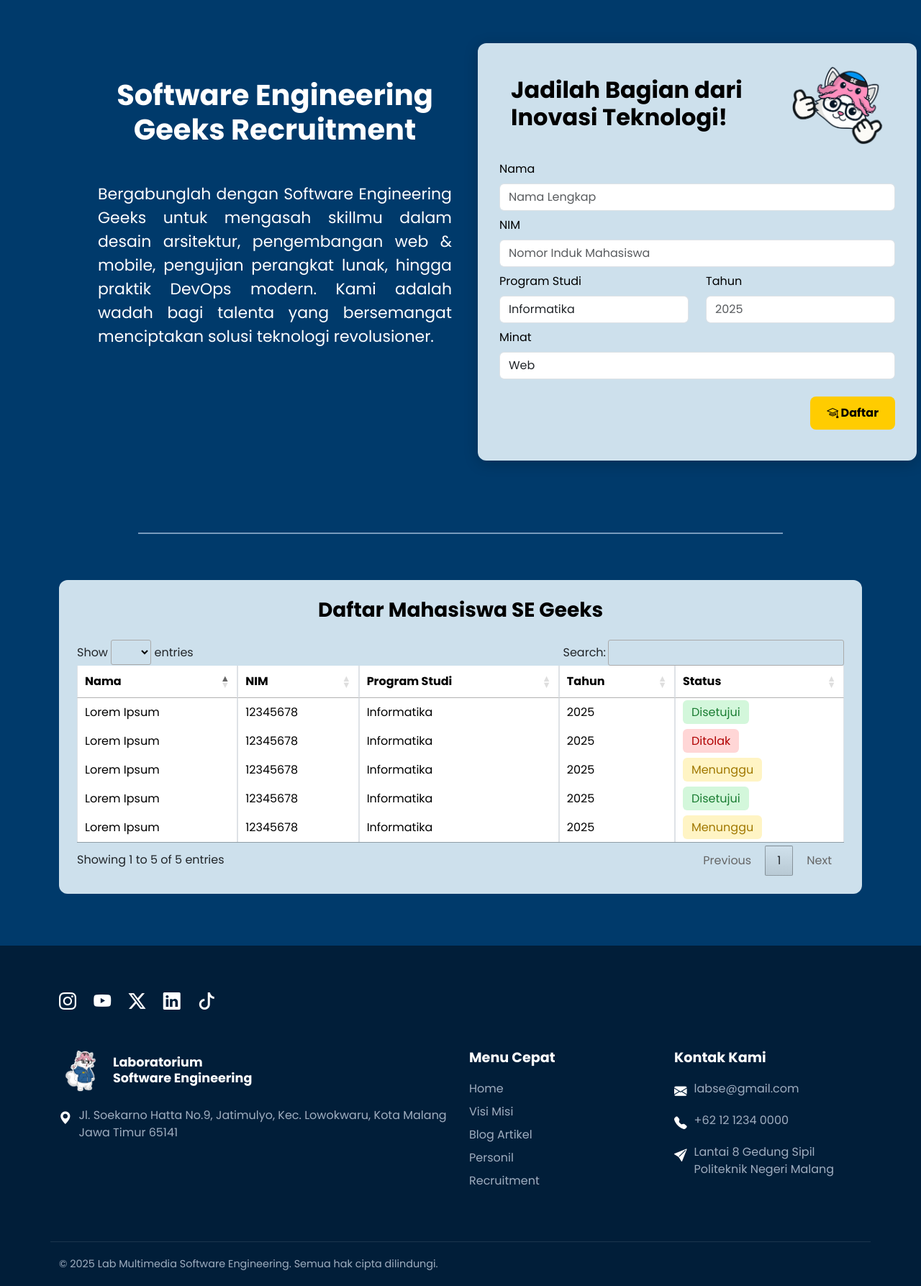
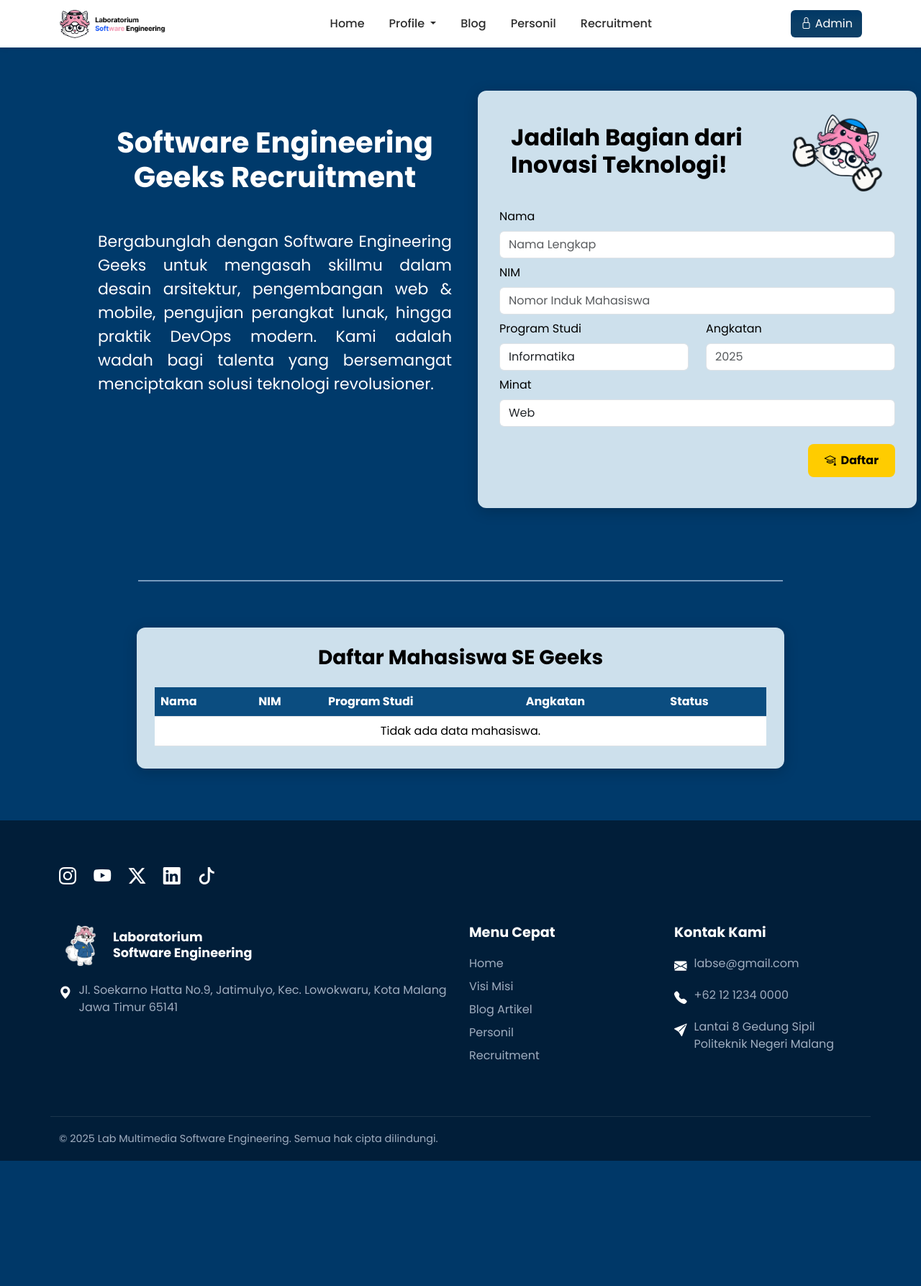
Before and after one commit to Adhityayusuf/PBL_SE, a PHP site: page /recruitment.php in a window 1280 px wide. Shown: the whole page at 72% size. After the commit the page ends 1613 px from the top, so only its background shows below. Run offline with PHP 8.4, Linux system fonts and the light colour scheme; some libraries are stand-ins or nearby versions.

Commit message:
WASSALAMUALAIKUM

```diff
--- a/Views/recruitment.php
+++ b/Views/recruitment.php
@@ -68,31 +68,46 @@ $customCSS = "
         border-bottom: 2px solid #789abd;
     }
 
+    /* STYLE KUSTOM TABEL YANG DIMINTA USER */
     .table-wrapper {
-        background: #CDE0EC;
+        background: #CDE0EC; /* Background Card */
         padding: 25px;
         border-radius: 12px;
+        box-shadow: 0 4px 20px rgba(0,0,0,0.2); /* Tambahan shadow agar mirip form-card */
     }
 
-    thead {
-        background: #0b4d80;
+    .table-wrapper thead {
+        background: #0b4d80; /* Header Biru Tua */
         color: white;
     }
 
-    .ps-6 { padding-left: 6rem !important;}
+    /* Override warna header DataTables agar konsisten dengan style thead kustom */
+    .table-wrapper thead th {
+        background: #0b4d80 !important;
+        color: white !important;
+    }
 
+    /* Badge Kustom Dibuat Ulang (walau lebih baik pakai bg-* Bootstrap) */
     .badge-disetujui { background:#d3f7db;color:#1a7d32;padding:5px 12px;border-radius:6px; }
     .badge-ditolak { background:#ffd6d6;color:#b10000;padding:5px 12px;border-radius:6px; }
     .badge-menunggu { background:#fff4c4;color:#a17800;padding:5px 12px;border-radius:6px; }
+
+    .ps-6 { padding-left: 6rem !important;}
+
+    /* FIX FOR DATATABLES BORDER in custom wrapper*/
+    .table-wrapper .dataTables_wrapper .row {
+        margin-left: 0;
+        margin-right: 0;
+    }
 ";
 
 require_once __DIR__ . "/layout/header.php";
+include_once __DIR__ . "/layout/navbar.php";
 ?>
 
 <div class="container-fluid header-section">
     <div class="row align-items-start">
 
-        <!-- LEFT TEXT -->
         <div class="col-md-6 pt-5 ps-5">
             <h1 class="fw-bold mb-3 text-center ft-custom">
                 Software Engineering <br> Geeks Recruitment
@@ -106,48 +121,45 @@ require_once __DIR__ . "/layout/header.php";
 
         </div>
 
-        <!-- FORM -->
         <div class="col-md-4 ps-4">
             <div class="form-card">
                 <img src="assets/sip.png" alt="Mascot">
 
                 <h4 class="fw-bold mb-3 ps-3 pt-3 fs-2">Jadilah Bagian dari<br>Inovasi Teknologi!</h4>
 
-                <form>
+                <form action="index.php?action=recruitmentAdd" method="POST">
                     <br>
                     <label class="form-label">Nama</label>
-                    <input type="text" class="form-control mb-2" placeholder="Nama Lengkap">
+                    <input type="text" name="nama" class="form-control mb-2" placeholder="Nama Lengkap">
 
                     <label class="form-label">NIM</label>
-                    <input type="text" class="form-control mb-2" placeholder="Nomor Induk Mahasiswa">
+                    <input type="text" name="nim" class="form-control mb-2" placeholder="Nomor Induk Mahasiswa">
 
                     <div class="row">
                         <div class="col">
                             <label class="form-label">Program Studi</label>
-                            <select class="form-control mb-2">
-                                <option>Informatika</option>
-                                <option>Sistem Informasi</option>
-                                <option>Manajemen Informatika</option>
-                                <option>DKV</option>
-                                <option>Teknik Komputer</option>
+                            <select name="prodi" class="form-control mb-2">
+                                <option value="1">Informatika</option>
+                                <option value="2">Sistem Informasi</option>
+                                <option value="3">Manajemen Informatika</option>
                             </select>
                         </div>
 
                         <div class="col">
-                            <label class="form-label">Tahun</label>
-                            <input type="number" class="form-control mb-2" placeholder="2025">
+                            <label class="form-label">Angkatan</label>
+                            <input type="number" name="angkatan" class="form-control mb-2" placeholder="2025">
                         </div>
                     </div>
 
                     <label class="form-label">Minat</label>
-                    <select class="form-control mb-4">
+                    <select name="minat" class="form-control mb-4">
                         <option>Web</option>
                         <option>Mobile</option>
                         <option>QA</option>
                         <option>DevOps</option>
                     </select>
 
-                    <button class="btn btn-daftar icon-bold"><i class="bi bi-mortarboard"></i>  Daftar</button>
+                    <button class="btn btn-daftar icon-bold" name="submit"><i class="bi bi-mortarboard"></i>  Daftar</button>
                 </form>
 
             </div>
@@ -155,49 +167,83 @@ require_once __DIR__ . "/layout/header.php";
     </div>
 </div>
 
-<!-- Divider -->
 <div class="divider"></div>
 
-<!-- TABLE SECTION (SAMA SEPERTI SEBELUMNYA) -->
+<div class="container py-4 mb-5">
 
-<div class="container py-4 mb-5">
-    <!-- <h3 class="text-center text-white mb-4 fw-bold">Daftar Mahasiswa SE Geeks</h3> -->
+    <div class="table-wrapper mx-auto" style="max-width: 900px;">
+        <h3 class="text-center text-black mb-4 fw-bold">Daftar Mahasiswa SE Geeks</h3>
 
-    <div class="table-wrapper mx-auto">
-        <h3 class="text-center text-black mb-4 fw-bold">Daftar Mahasiswa SE Geeks</h3>
-        <table id="tabelMahasiswa" class="table table-bordered align-middle">
+        <table id="tabelMahasiswa" class="table table-striped table-hover align-middle">
             <thead>
-                <tr>
-                    <th>Nama</th>
+                <tr> <th>Nama</th>
                     <th>NIM</th>
                     <th>Program Studi</th>
-                    <th>Tahun</th>
+                    <th>Angkatan</th>
                     <th>Status</th>
                 </tr>
             </thead>
             <tbody>
-                <tr><td>Lorem Ipsum</td><td>12345678</td><td>Informatika</td><td>2025</td><td><span class='badge-disetujui'>Disetujui</span></td></tr>
-                <tr><td>Lorem Ipsum</td><td>12345678</td><td>Informatika</td><td>2025</td><td><span class='badge-ditolak'>Ditolak</span></td></tr>
-                <tr><td>Lorem Ipsum</td><td>12345678</td><td>Informatika</td><td>2025</td><td><span class='badge-menunggu'>Menunggu</span></td></tr>
-                <tr><td>Lorem Ipsum</td><td>12345678</td><td>Informatika</td><td>2025</td><td><span class='badge-disetujui'>Disetujui</span></td></tr>
-                <tr><td>Lorem Ipsum</td><td>12345678</td><td>Informatika</td><td>2025</td><td><span class='badge-menunggu'>Menunggu</span></td></tr>
+                <?php
+                if (!empty($recruitmentList)) {
+                    foreach($recruitmentList as $mhs){
+                ?>
+                        <tr>
+                            <td><?= htmlspecialchars($mhs['nama']); ?></td>
+                            <td><?= htmlspecialchars($mhs['nim']); ?></td>
+                            <td><?= htmlspecialchars($mhs['prodi']); ?></td>
+                            <td><?= htmlspecialchars($mhs['angkatan']); ?></td>
+                            <td>
+                                <?php if($mhs['status'] == 'menunggu'){ ?>
+                                    <span class="badge badge-menunggu">Menunggu</span>
+                                <?php } elseif($mhs['status'] == 'setuju'){ ?>
+                                    <span class="badge badge-disetujui">Disetujui</span>
+                                <?php } else{ ?>
+                                    <span class="badge badge-ditolak">Ditolak</span>
+                                <?php } ?>
+                            </td>
+                        </tr>
+                <?php
+                    }
+                } else {
+                    // Pastikan ada pesan jika data kosong
+                    echo '<tr><td colspan="5" class="text-center">Tidak ada data mahasiswa.</td></tr>';
+                }
+                ?>
             </tbody>
         </table>
     </div>
 </div>
 
-<!-- SCRIPTS -->
 <script src="https://code.jquery.com/jquery-3.7.1.min.js"></script>
 <script src="https://cdn.jsdelivr.net/npm/bootstrap@5.3.2/dist/js/bootstrap.bundle.min.js"></script>
-<link rel="stylesheet" href="https://cdn.datatables.net/1.13.6/css/jquery.dataTables.min.css">
+
+<link rel="stylesheet" href="https://cdn.datatables.net/1.13.6/css/dataTables.bootstrap5.min.css">
 <script src="https://cdn.datatables.net/1.13.6/js/jquery.dataTables.min.js"></script>
+<script src="https://cdn.datatables.net/1.13.6/js/dataTables.bootstrap5.min.js"></script>
+
 
 <script>
 $(document).ready(function () {
     $("#tabelMahasiswa").DataTable({
         searching: true,
         ordering: true,
-        pageLength: 5
+        pageLength: 10,
+        lengthMenu: [10, 20, 30, 50],
+
+        // DOM configuration untuk layout Bootstrap
+        dom: '<"row"<"col-sm-12 col-md-6"l><"col-sm-12 col-md-6"f>>rt<"row"<"col-sm-12 col-md-5"i><"col-sm-12 col-md-7"p>>',
+
+        language: {
+            lengthMenu: "Tampilkan _MENU_ data per halaman",
+            search: "Cari:",
+            info: "Menampilkan _START_ sampai _END_ dari _TOTAL_ data",
+            infoEmpty: "Data tidak tersedia",
+            paginate: {
+                previous: "Sebelumnya",
+                next: "Selanjutnya"
+            }
+        }
     });
 });
 </script>
```
Also changed, not shown: Controllers/aboutController.php (+27 -26 lines), Controllers/recruitmentController.php (added, +31 -0 lines), Models/AboutModel.php (+34 -23 lines), Models/recruitmentModel.php (added, +57 -0 lines), Views/visiMisi.php (+4 -16 lines).
